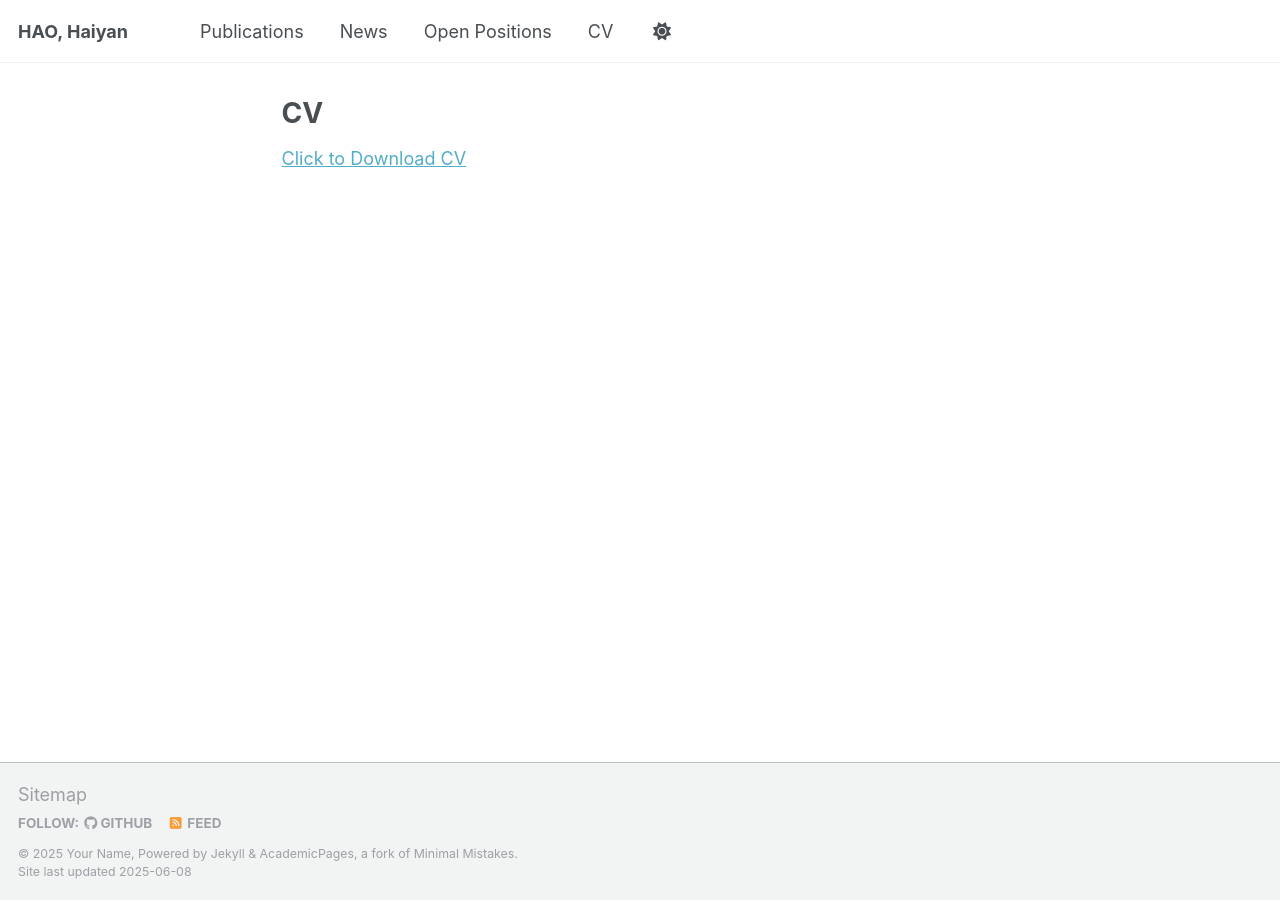
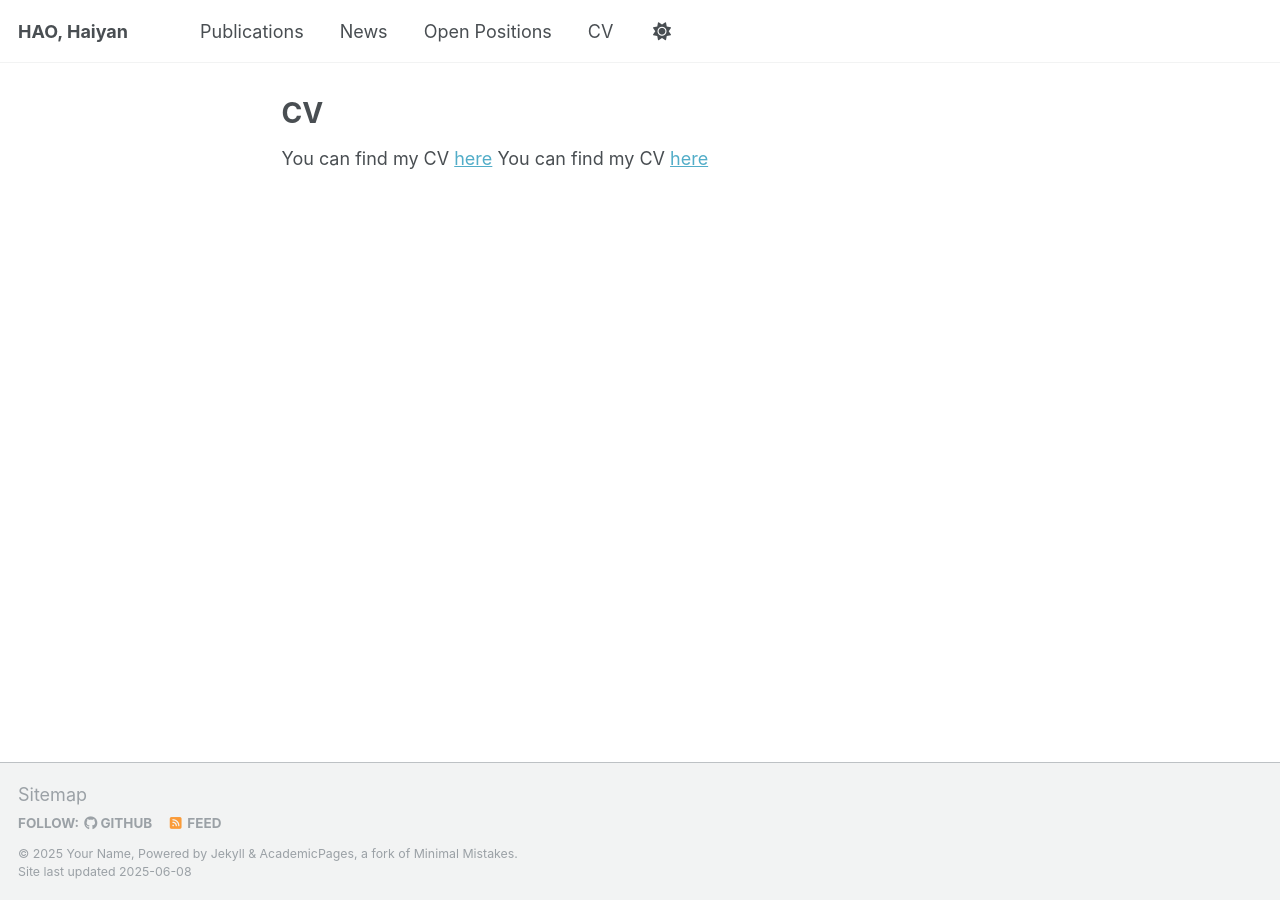
Before and after one commit to Haiyan-Hao/haiyan_hao, a Jekyll site: the page built from _pages/cv-json.md, in a window 1280 px wide. Built offline with Jekyll 4.4.1, drawn with Linux system fonts in a browser that asks for light colours.

Commit message:
Update cv-json.md

```diff
--- a/_pages/cv-json.md
+++ b/_pages/cv-json.md
@@ -7,4 +7,5 @@ redirect_from:
   - /resume-json
 ---
 
-[Click to Download CV](https://github.com/Haiyan-Hao/haiyan_hao/blob/master/assets/CV_HaiyanHao_2025May.pdf)
+You can find my CV [here](https://github.com/Haiyan-Hao/haiyan_hao/blob/master/files/CV_HaiyanHao_2025June.pdf)
+You can find my CV [here](https://github.com/Haiyan-Hao/haiyan_hao/files/CV_HaiyanHao_2025June.pdf)
```
